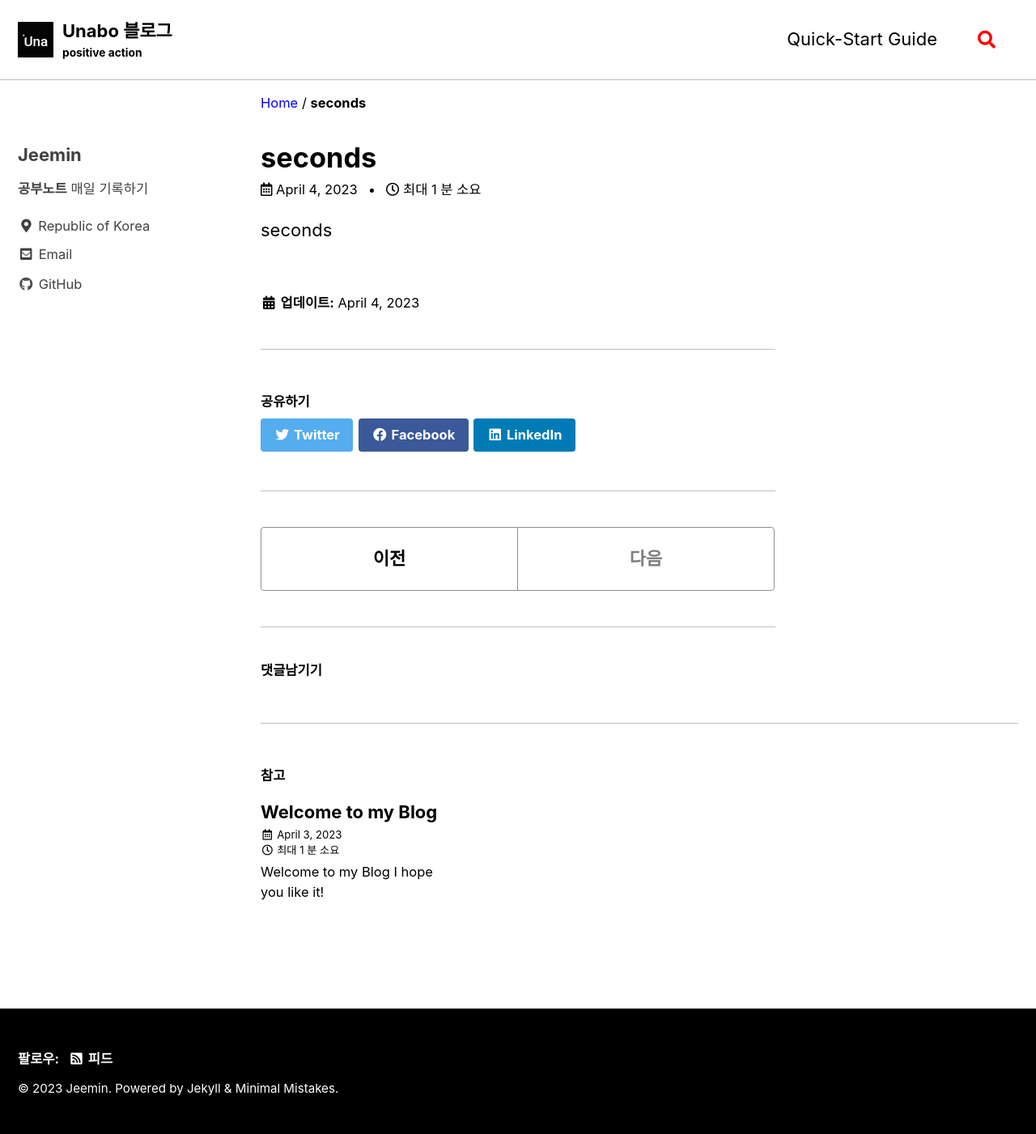
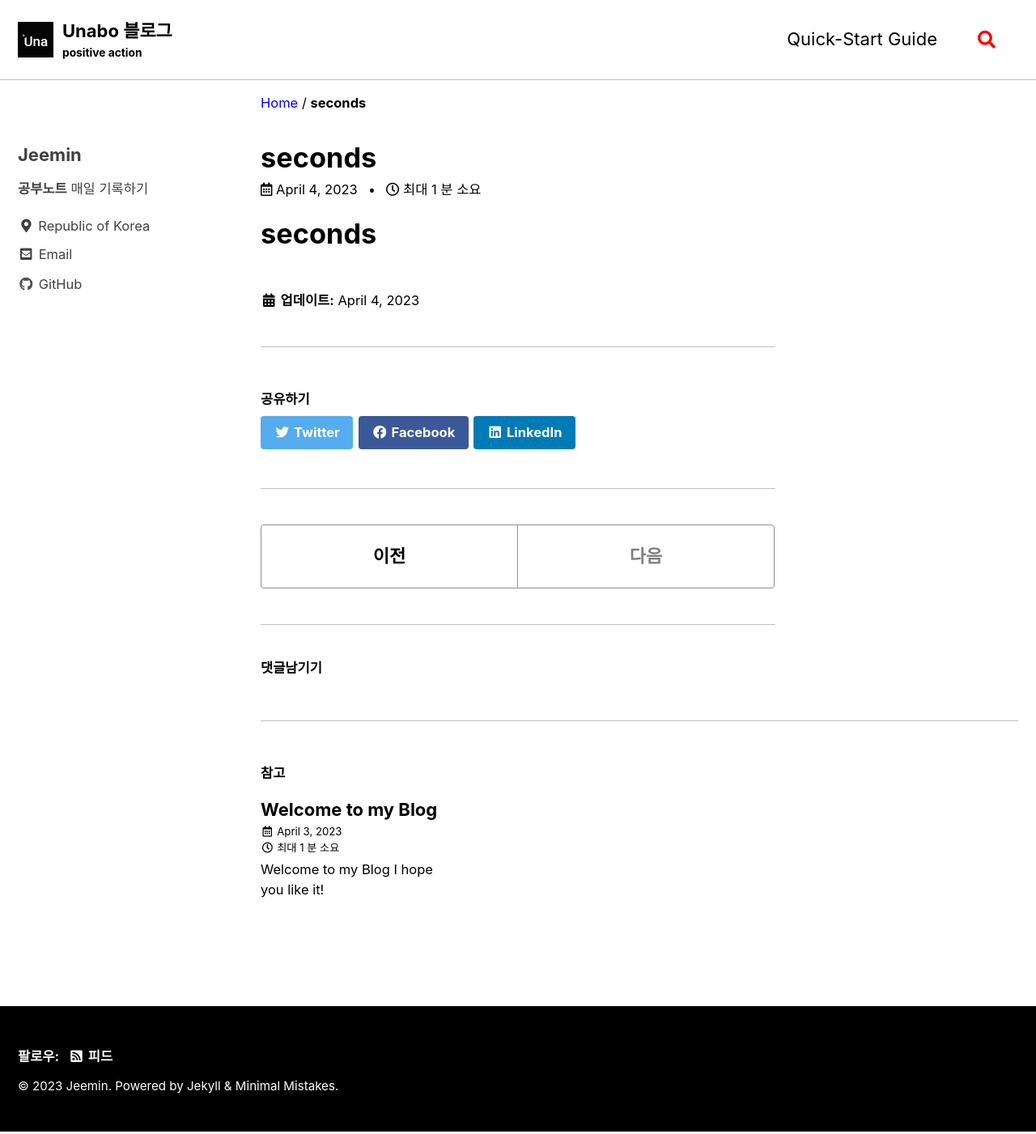
Before and after one commit to Minsam12/Minsam12.github.io, a Jekyll site: the page built from _posts/2023-04-04-second.md, in a window 1280 px wide. Shown: the whole page at 81% size. Built offline with Jekyll 4.4.1, drawn with Linux system fonts in a browser that asks for light colours; cached includes are drawn as plain includes; comment, search, counter and statistics services are not loaded.

Commit message:
타이틀 다시 추가

```diff
--- a/_posts/2023-04-04-second.md
+++ b/_posts/2023-04-04-second.md
@@ -1,6 +1,6 @@
 ---
 layout: single
-title: seconds
+title: "seconds"
 ---
 
-seconds
+# seconds
```
